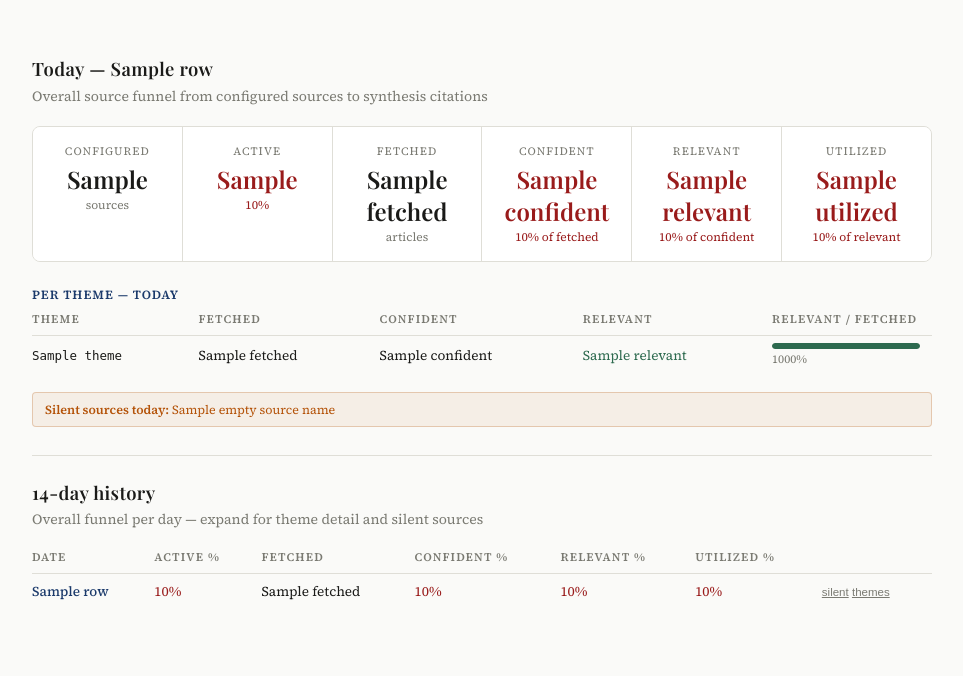
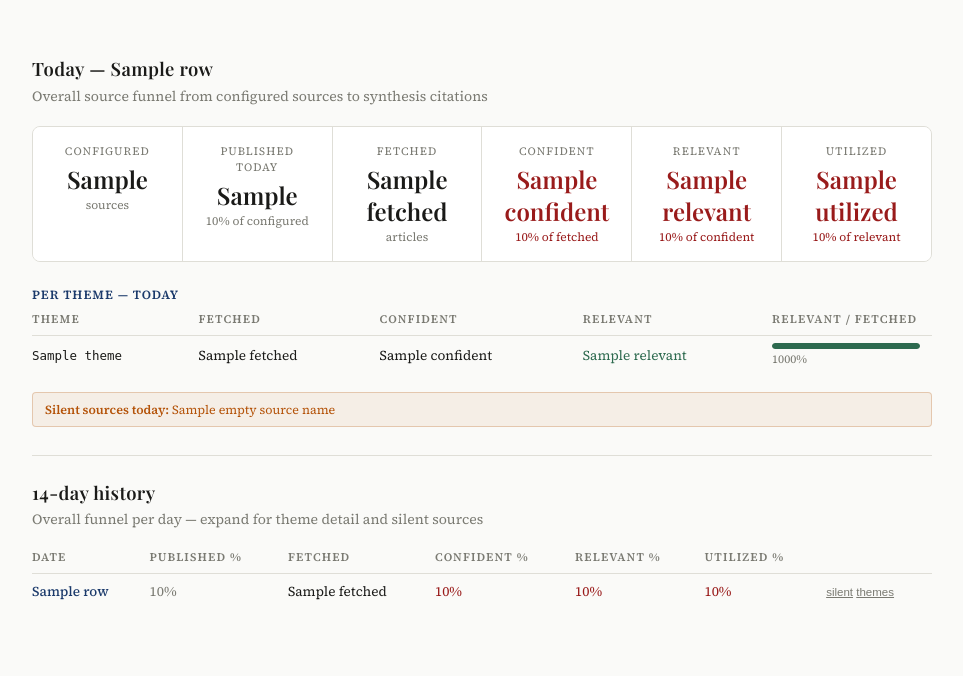
Before and after one commit to mounicasirineni/pm-intelligence-digest, a Flask app: template backend/app/templates/source_pipeline.html in a window 1280 px wide. Shown: the part 151-827 px from the top of the page, without its empty margins (158-1121 px from the left). Run offline with Flask 3, Linux system fonts and the light colour scheme; the template is opened without the code that fills it: most values are stand-ins (such as "Sample title", 1, 10 or a date in 2020).

Commit message:
fix: reframe Active % as Published Today — cadence not a health signal

```diff
--- a/backend/app/templates/source_pipeline.html
+++ b/backend/app/templates/source_pipeline.html
@@ -97,12 +97,12 @@
         <div class="fs-pct" style="color:var(--muted)">sources</div>
       </div>
       <div class="funnel-step">
-        <div class="fs-label">Active</div>
-        <div class="fs-value {% if today.sources_active_pct >= 80 %}good{% elif today.sources_active_pct >= 60 %}amber{% else %}bad{% endif %}">
+        <div class="fs-label">Published Today</div>
+        <div class="fs-value" style="color:var(--text)">
           {{ today.sources_active }}
         </div>
-        <div class="fs-pct {% if today.sources_active_pct >= 80 %}good{% elif today.sources_active_pct >= 60 %}amber{% else %}bad{% endif %}">
-          {{ "%.0f"|format(today.sources_active_pct) }}%
+        <div class="fs-pct" style="color:var(--muted)">
+          {{ "%.0f"|format(today.sources_active_pct) }}% of configured
         </div>
       </div>
       <div class="funnel-step">
@@ -192,7 +192,7 @@
       <thead>
         <tr>
           <th>Date</th>
-          <th>Active %</th>
+          <th>Published %</th>
           <th>Fetched</th>
           <th>Confident %</th>
           <th>Relevant %</th>
@@ -204,7 +204,7 @@
         {% for row in rows %}
         <tr>
           <td class="date-cell">{{ row.label }}</td>
-          <td class="{% if row.sources_active_pct >= 80 %}good{% elif row.sources_active_pct >= 60 %}amber{% else %}bad{% endif %}">
+          <td style="color:var(--muted)">
             {{ "%.0f"|format(row.sources_active_pct) }}%
           </td>
           <td>{{ row.fetched }}</td>
```
Also changed, not shown: 1 other file.
